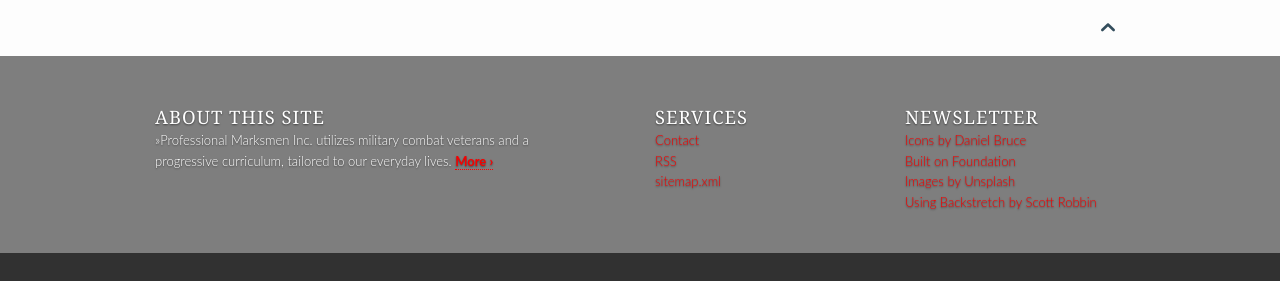
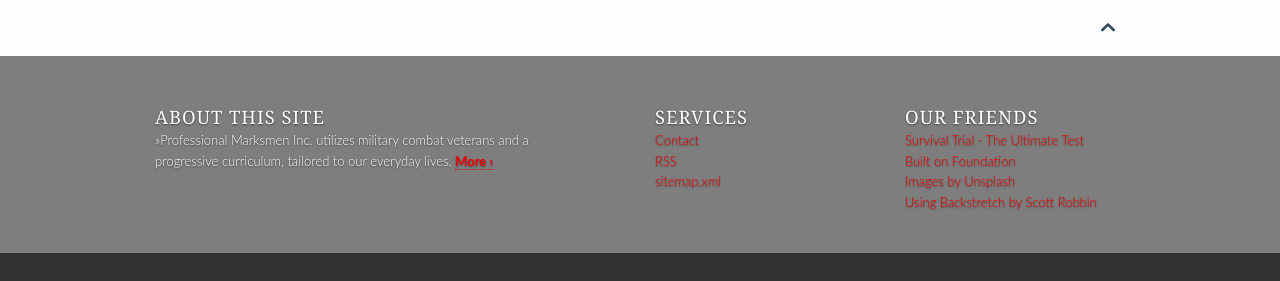
Before and after one commit to JonWeilerPMI/pmisite, a Jekyll site: the page built from index.md, in a window 1280 px wide. Shown: the part 1708-1989 px from the top of the page. Built offline with Jekyll 4.4.1, drawn with Linux system fonts in a browser that asks for light colours.

Commit message:
update navigation and network

```diff
--- a/_data/network.yml
+++ b/_data/network.yml
@@ -1,9 +1,9 @@
-- menu_name: "Newsletter"
+- menu_name: "Our Friends"
 
-- name: "Icons by Daniel Bruce"
-  url: "http://entypo.com/"
+- name: "Survival Trial - The Ultimate Test"
+  url: "http://survivaltrial.com/"
   class: "network-entypo"
-  title: "Icons by Daniel Bruce"
+  title: "Survival Trial - The Ultimate Test"
 
 - name: "Built on Foundation"
   url: "http://foundation.zurb.com/"
```
Also changed, not shown: _data/socialmedia.yml (+9 -4 lines).
